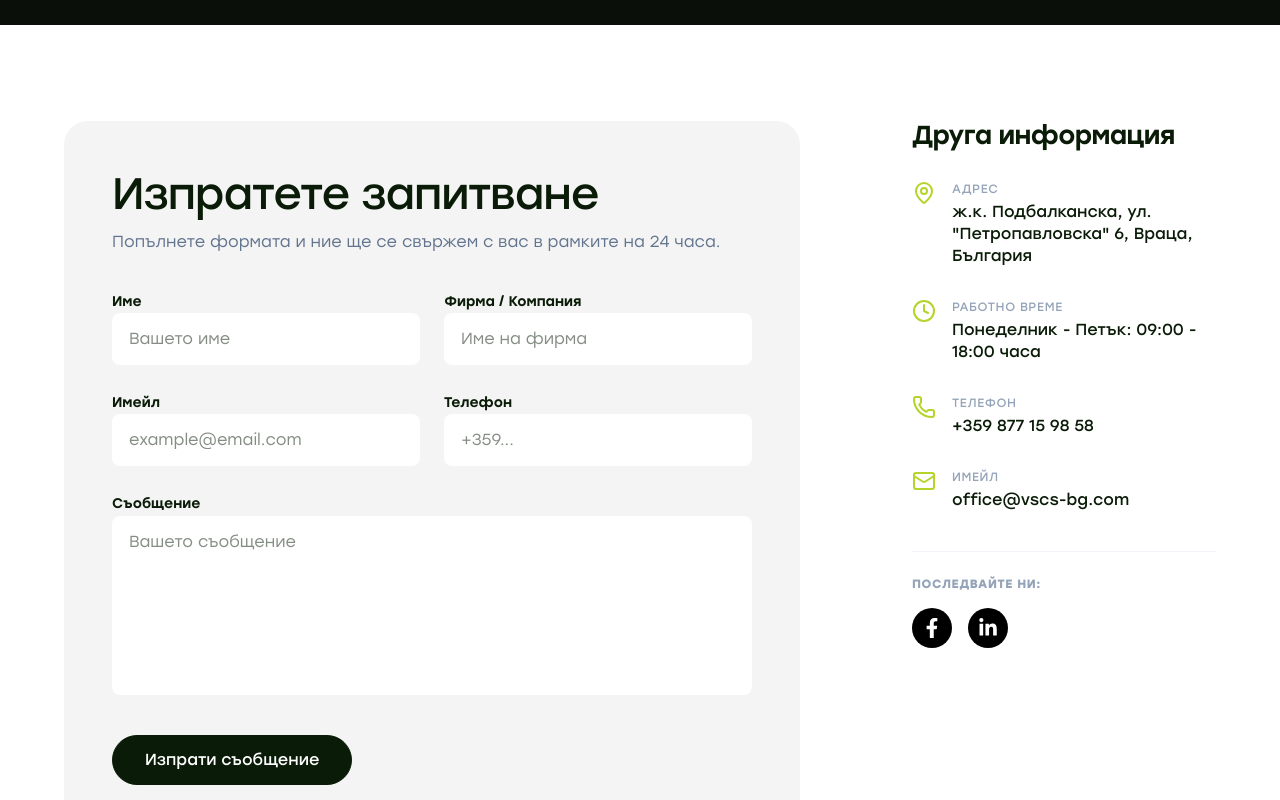
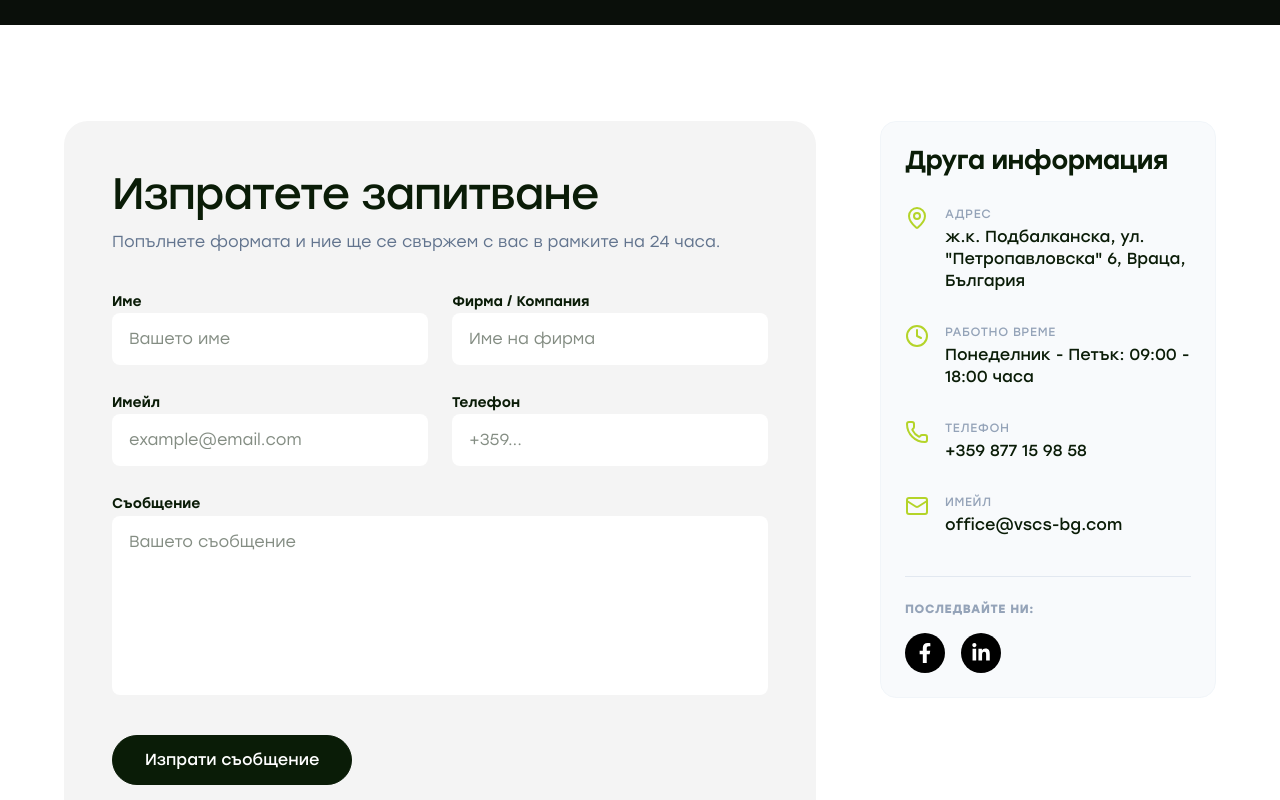
Before and after one commit to mpittas/vscs-strapi, a Next.js app: page /kontakti in a window 1280 px wide. Shown: the part 360-1160 px from the top of the page. Built offline with nearby package versions, Linux system fonts and the light colour scheme.

Commit message:
add latesdt strapi content

```diff
--- a/src/app/karieri/[slug]/page.tsx
+++ b/src/app/karieri/[slug]/page.tsx
@@ -7,6 +7,7 @@ import Container from "@/components/ui/Container";
 import Section from "@/components/ui/Section";
 import Button from "@/components/ui/Button";
 import BadgeDefault from "@/components/ui/BadgeDefault";
+import Sidebar from "@/components/ui/Sidebar";
 import { ArrowLeft, MapPin, Briefcase, CheckCircle2 } from "lucide-react";
 
 interface PageProps {
@@ -169,7 +170,7 @@ export default async function CareerPage({ params }: PageProps) {
 
             {/* Right Sidebar Column (1/3 width) - Sticky */}
             <div className="lg:col-span-4 space-y-8">
-              <div className="bg-lime-600/10 rounded-2xl p-8 sticky top-24">
+              <Sidebar className="bg-lime-600/10 p-8">
                 <h3 className="text-xl font-bold text-slate-900 mb-6">
                   Какво предлагаме
                 </h3>
@@ -216,7 +217,7 @@ export default async function CareerPage({ params }: PageProps) {
                     Кандидатствай сега
                   </Button>
                 </div>
-              </div>
+              </Sidebar>
             </div>
           </div>
         </Container>
--- a/src/app/kontakti/page.tsx
+++ b/src/app/kontakti/page.tsx
@@ -7,6 +7,7 @@ import { MapPin, Clock, Phone, Mail } from "lucide-react";
 import { FaFacebookF, FaLinkedinIn } from "react-icons/fa";
 import ContactForm from "@/components/forms/ContactForm";
 import ContactInfoItem from "@/components/ui/ContactInfoItem";
+import Sidebar from "@/components/ui/Sidebar";
 
 export const metadata: Metadata = {
   title: "Контакти | VSCS",
@@ -59,14 +60,16 @@ export default function ContactsPage() {
 
       <Section className="py-24 bg-white" paddingY="none">
         <Container>
-          <div className="grid grid-cols-1 lg:grid-cols-12 gap-12 lg:gap-24">
+          <div className="grid grid-cols-1 lg:grid-cols-12 gap-12">
             {/* Left Column - Contact Form */}
             <div className="lg:col-span-8">
               <ContactForm />
             </div>
 
             {/* Right Column - Contact Info */}
-            <div className="lg:col-span-4 space-y-10 lg:pl-4">
+            <div className="lg:col-span-4 lg:pl-4">
+              <Sidebar className="p-6 bg-slate-50 border border-slate-100">
+                <div className="space-y-10">
                   <div>
                     <Heading as="h3" className="text-xl font-medium mb-8">
                       Друга информация
@@ -85,7 +88,7 @@ export default function ContactsPage() {
                   </div>
 
                   {/* Socials */}
-              <div className="pt-6 border-t border-slate-100">
+                  <div className="pt-6 border-t border-slate-200">
                     <div className="text-xs font-bold text-slate-400 uppercase tracking-wider mb-4">
                       ПОСЛЕДВАЙТЕ НИ:
                     </div>
@@ -103,6 +106,8 @@ export default function ContactsPage() {
                     </div>
                   </div>
                 </div>
+              </Sidebar>
+            </div>
           </div>
         </Container>
       </Section>
--- a/src/app/proekti/[slug]/page.tsx
+++ b/src/app/proekti/[slug]/page.tsx
@@ -8,6 +8,7 @@ import Container from "@/components/ui/Container";
 import Section from "@/components/ui/Section";
 import Button from "@/components/ui/Button";
 import BadgeDefault from "@/components/ui/BadgeDefault";
+import Sidebar from "@/components/ui/Sidebar";
 import {
   ArrowLeft,
   MapPin,
@@ -257,7 +258,7 @@ export default async function ProjectPage({ params }: PageProps) {
 
             {/* Right Sidebar Column (1/3 width) - Sticky */}
             <div className="lg:col-span-4 space-y-8">
-              <div className="bg-green-800/10 rounded-2xl p-6 sticky top-24">
+              <Sidebar className="bg-green-800/10 p-6">
                 <h3 className="text-xl font-normal text-slate-900 mb-6 pb-6 border-b border-black/8">
                   Детайли
                 </h3>
@@ -314,7 +315,7 @@ export default async function ProjectPage({ params }: PageProps) {
                     Поискай оферта
                   </Button>
                 </div>
-              </div>
+              </Sidebar>
             </div>
           </div>
         </Container>
--- /dev/null
+++ b/src/components/ui/Sidebar.tsx
@@ -0,0 +1,14 @@
+import { cn } from "@/lib/utils";
+
+interface SidebarProps {
+  children: React.ReactNode;
+  className?: string;
+}
+
+export default function Sidebar({ children, className }: SidebarProps) {
+  return (
+    <aside className={cn("sticky top-24 rounded-2xl", className)}>
+      {children}
+    </aside>
+  );
+}
```
Lines whose indentation alone changed are shown as unchanged.
